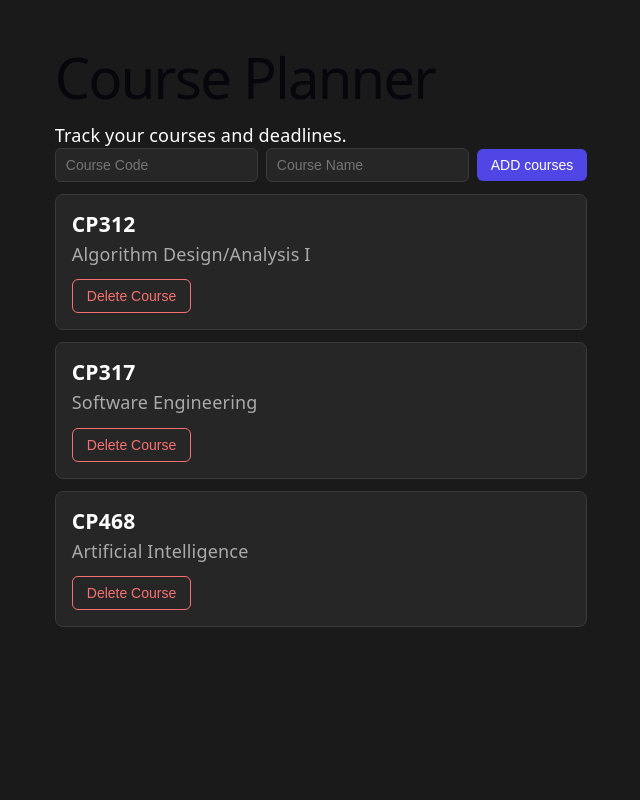
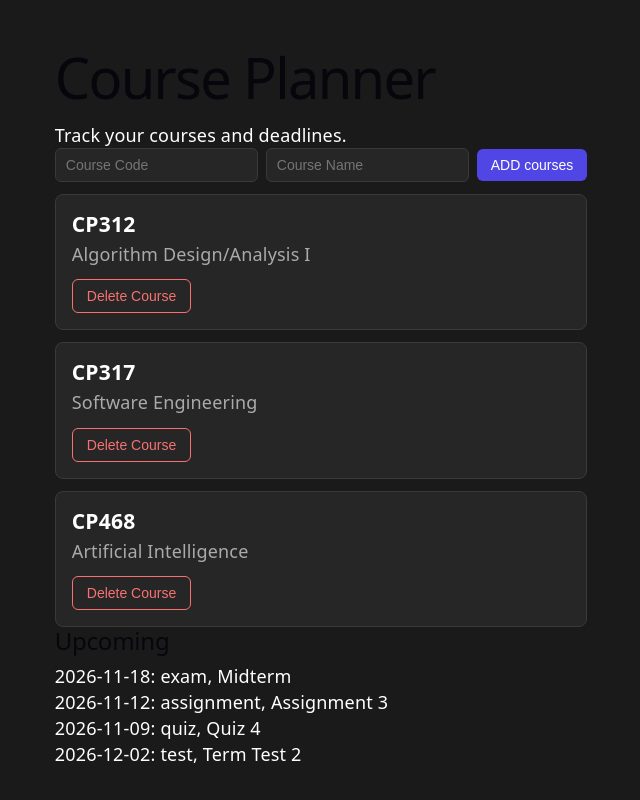
Before and after one commit to santlulok-bot/course-planner, a React (Vite) app: page / in a window 1280 px wide. Shown: the whole page, without its empty margins (319-959 px from the left). Built offline with nearby package versions, Linux system fonts and the light colour scheme.

Commit message:
Add events data and upcoming list + fixed typos

```diff
--- a/src/App.css
+++ b/src/App.css
@@ -65,3 +65,21 @@ button:hover {
   background: #f87171;
   color: #1a1a1a;
 }
+
+.event {
+  display: flex;
+  gap: 16px;
+  align-items: center;
+  padding: 10px 12px;
+  border-bottom: 1px solid #3a3a3a;
+}
+
+.event-date {
+  width: 100px;
+  color: #aaa;
+}
+
+.event-type {
+  width: 90px;
+  text-transform: capitalize;
+}
--- a/src/App.jsx
+++ b/src/App.jsx
@@ -1,12 +1,19 @@
-import {useState} from "react"
+import { useState } from "react"
 import "./App.css"
 
 const initialCourses = [
-  {id: "1", code: "CP312", name: "Algorithm Design/Analysis I"},
-  {id: "2", code: "CP317", name: "Software Engineering"},
-  {id: "3", code: "CP468", name: "Artificial Intelligence"}
+  { id: 1, code: "CP312", name: "Algorithm Design/Analysis I" },
+  { id: 2, code: "CP317", name: "Software Engineering" },
+  { id: 3, code: "CP468", name: "Artificial Intelligence" }
 ]
-function CourseCard({course, onDelete}) {
+
+const initialEvents = [
+  { id: 1, title: "Midterm", type: "exam", courseId: 1, date: "2026-11-18" },
+  { id: 2, title: "Assignment 3", type: "assignment", courseId: 2, date: "2026-11-12" },
+  { id: 3, title: "Quiz 4", type: "quiz", courseId: 3, date: "2026-11-09" },
+  { id: 4, title: "Term Test 2", type: "test", courseId: 2, date: "2026-12-02" },
+]
+function CourseCard({ course, onDelete }) {
   return (
     <div className="card">
       <h3>{course.code}</h3>
@@ -15,15 +22,16 @@ function CourseCard({course, onDelete}) {
     </div>
   )
 }
-function App(){
+function App() {
 
   const [courses, setCourses] = useState(initialCourses)
   const [newCode, setNewCode] = useState("")
   const [newName, setNewName] = useState("")
+  const [events, setEvents] = useState(initialEvents)
 
 
 
-    function handleAdd(){
+  function handleAdd() {
     if (newCode === "" || newName === "") return
     const newCourse = {
       id: Date.now(),
@@ -47,21 +55,28 @@ return (
 
 
       <input
-      value ={newCode}
+        value={newCode}
         onChange={(e) => setNewCode(e.target.value)}
         placeholder="Course Code"
       />
 
       <input
-      value ={newName}
+        value={newName}
         onChange={(e) => setNewName(e.target.value)}
         placeholder="Course Name"
       />
       <button onClick={handleAdd}>ADD courses</button>
 
 
-    {courses.map ((course) => (
+      {courses.map((course) => (
         <CourseCard key={course.id} course={course} onDelete={handleDelete} />
+      ))}
+
+      <h2>Upcoming</h2>
+      {events.map((event) => (
+        <p key={event.id}>
+          {event.date}: {event.type}, {event.title}
+        </p>
       ))}
     </div>
   )
```
Lines whose indentation alone changed are shown as unchanged.
